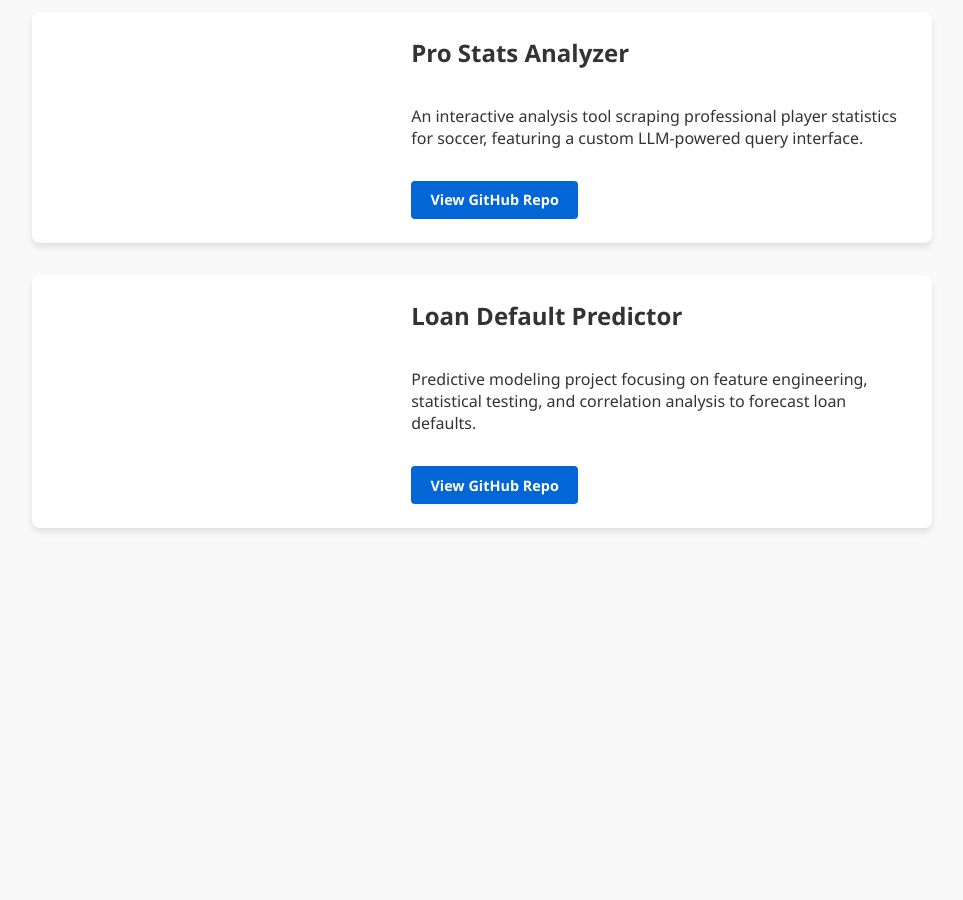
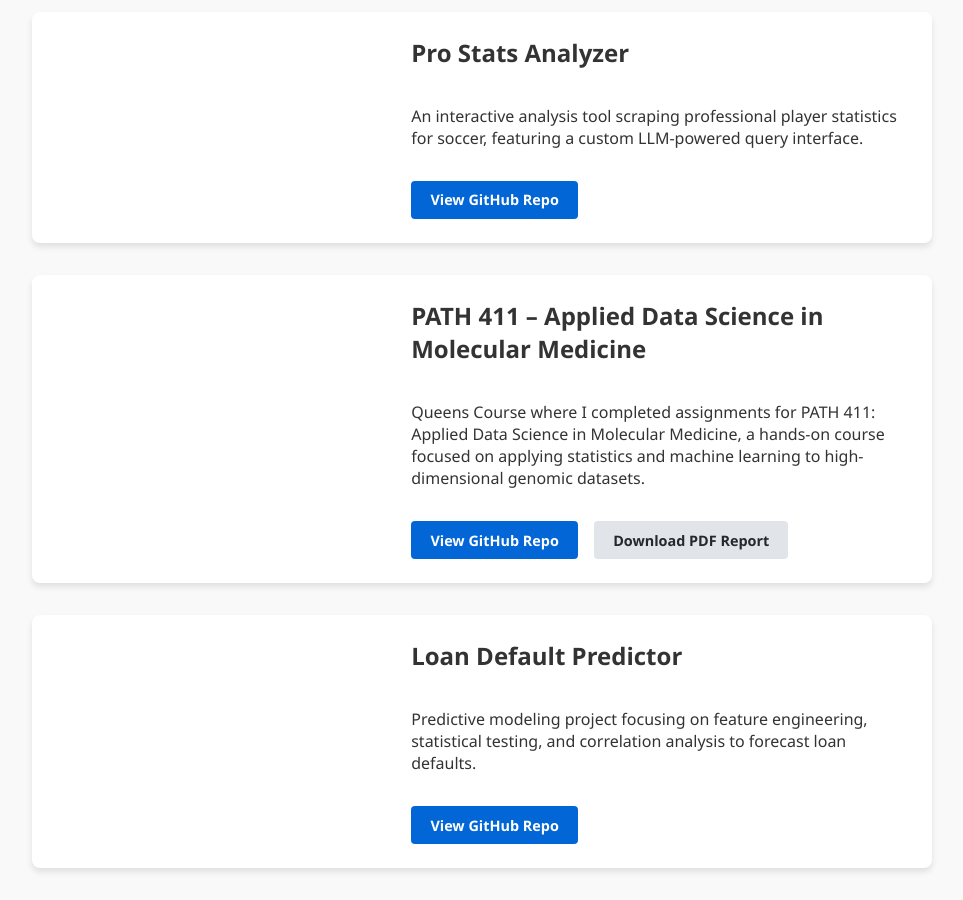
Before and after one commit to Gary-XC/Gary-XC.github.io, a Jekyll site: the page built from index.html, in a window 1280 px wide and 900 px high, scrolled down 593 px. Shown: the whole window, without its empty margins (158-1121 px from the left). Built offline with Jekyll 4.4.1, drawn with Linux system fonts in a browser that asks for light colours; before the commit the page ends 1153 px from its top, so only the background shows below that.

Commit message:
Added Project

```diff
--- a/_data/projects.yml
+++ b/_data/projects.yml
@@ -2,6 +2,12 @@
   description: "An interactive analysis tool scraping professional player statistics for soccer, featuring a custom LLM-powered query interface."
   repo: "https://github.com/Gary-XC/adv-soccer-stats"
   # report: "assets/reports/stats-report.pdf"
+  # video: "assets/videos/stats-demo.mp4"
+
+- title: "PATH 411 – Applied Data Science in Molecular Medicine"
+  description: "Queens Course where I completed assignments for PATH 411: Applied Data Science in Molecular Medicine, a hands-on course focused on applying statistics and machine learning to high-dimensional genomic datasets."
+  repo: "https://github.com/Gary-XC/Path-411"
+  report: "assets/reports/Capstone Project - Report.pdf"
   # video: "assets/videos/stats-demo.mp4"
 
 - title: "Loan Default Predictor"
```
Also changed, not shown: assets/README.md (added), 1 other file.
